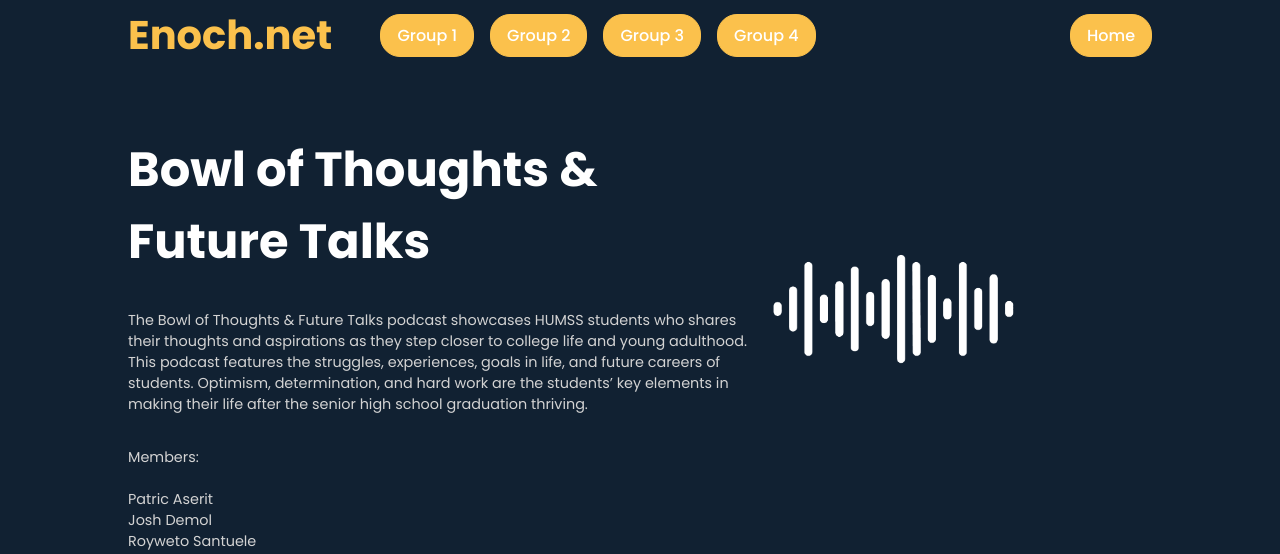
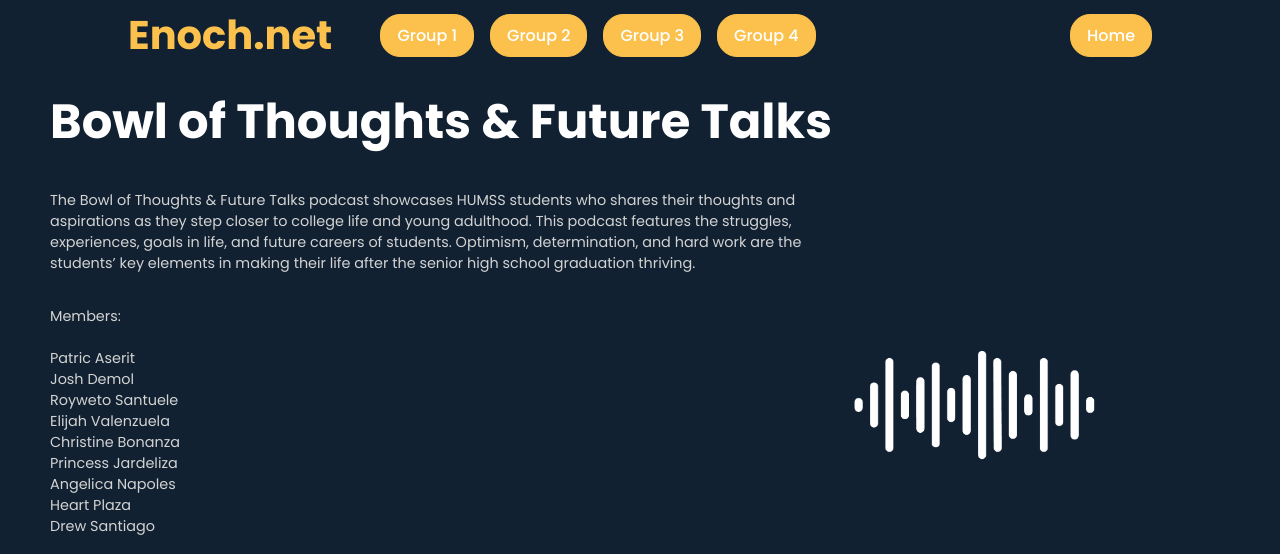
Before and after one commit to bokixx/g2, a plain HTML site: page index.html in a window 1280 px wide. Shown: the top 554 px of the page. Drawn offline with Linux system fonts and the light colour scheme.

Commit message:
style.css

```diff
--- a/style.css
+++ b/style.css
@@ -17,6 +17,7 @@ body {
   background: var(--blue);
   min-height: 100vh;
 }
+
 
 .container {
   display: flex;
@@ -85,10 +86,10 @@ li.cta:hover {
 }
 
 .wrapper .left__wrapper {
-  width: 50%;
+  width: 1500px;
   height: 100%;
-  padding-left: 10%;
-  padding-top: 4rem;
+  padding-left: 50px;
+  padding-top: 1rem;
 }
 
 .left__wrapper .heading h1 {
@@ -170,5 +171,6 @@ li.cta:hover {
 
 .wrapper .right__wrapper img {
   width: 250px;
-  padding-top: 9rem;
+  padding-top: 15rem;
+  padding-right: 35rem;
 }
```
